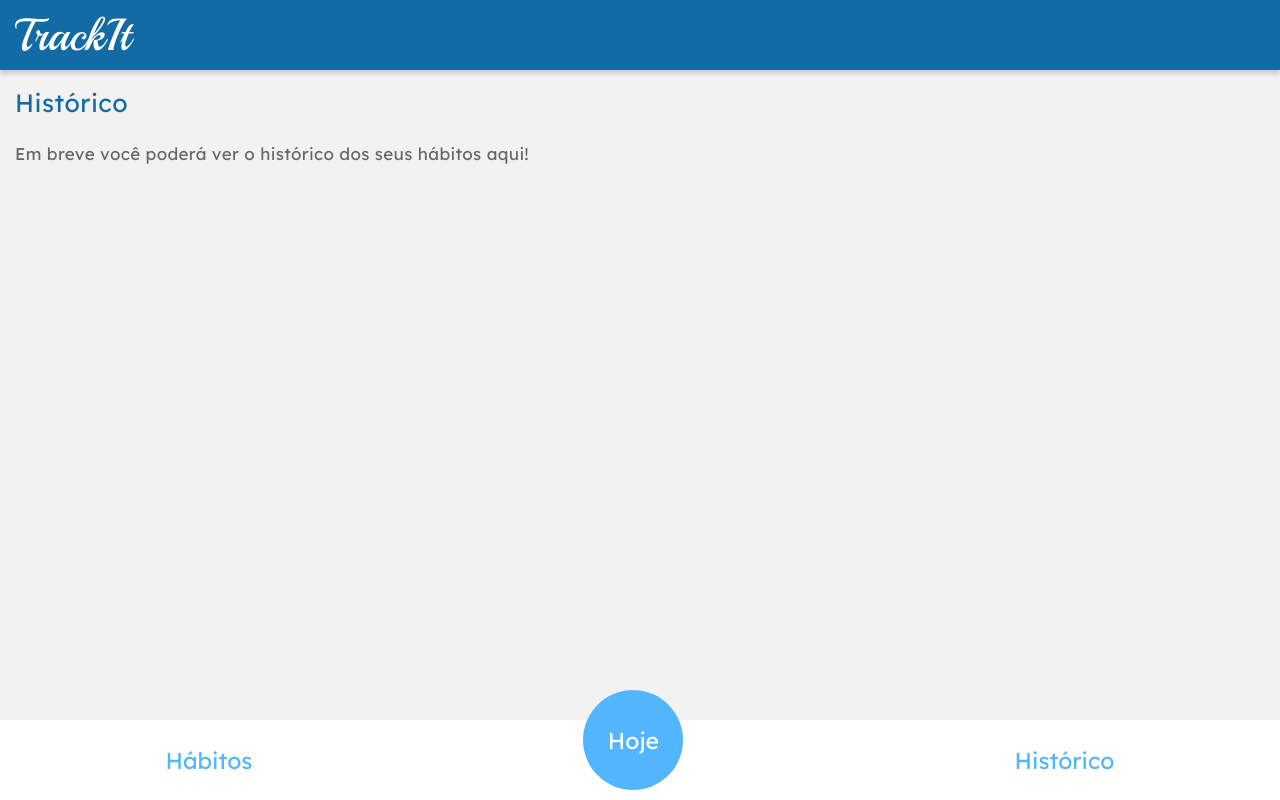
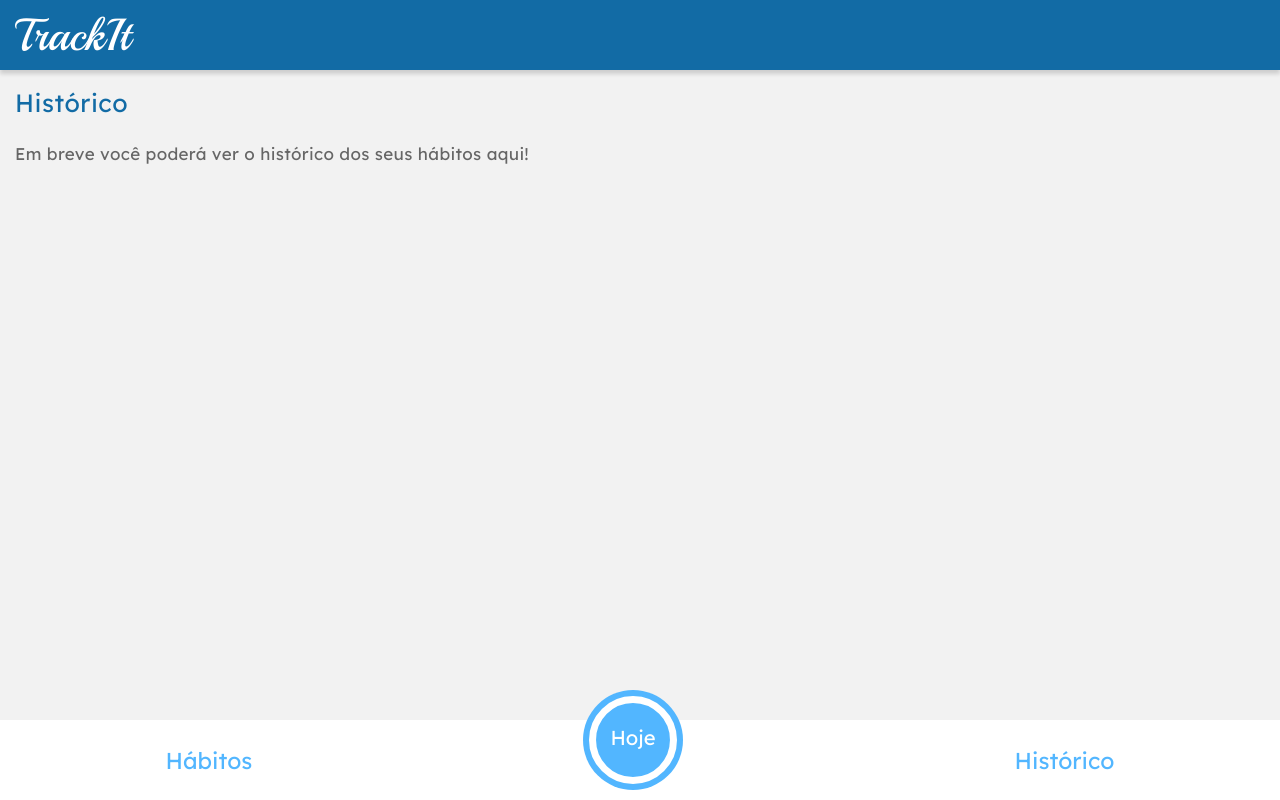
Before and after one commit to lfelipelizeu/TrackIt, a React (Create React App) app: page /historico in a window 1280 px wide. Built offline with nearby package versions, Linux system fonts and the light colour scheme.

Commit message:
Created a nebar in the footer that indicates the progress of done today habits.

```diff
--- a/package.json
+++ b/package.json
@@ -9,6 +9,7 @@
     "axios": "^0.21.4",
     "dayjs": "^1.10.7",
     "react": "^17.0.2",
+    "react-circular-progressbar": "^2.0.4",
     "react-dom": "^17.0.2",
     "react-loader-spinner": "^4.0.0",
     "react-router-dom": "^5.3.0",
--- a/src/components/Footer.js
+++ b/src/components/Footer.js
@@ -1,14 +1,41 @@
 import styled from "styled-components";
 import { Link } from 'react-router-dom';
+import { useContext } from 'react';
+import TodayHabitsListContext from '../contexts/TodayHabitsListContext.js';
+import { CircularProgressbar } from 'react-circular-progressbar';
+import 'react-circular-progressbar/dist/styles.css';
 
 export default function Footer () {
+    const { todayHabitsList } = useContext(TodayHabitsListContext);
+    const habitsDone = todayHabitsList.filter((todayHabit) => todayHabit.done);
+
     return (
         <Bottom>
             <Link to="/habitos">
                 Hábitos
             </Link>
             <Link to="/hoje">
-                <CircularButton>Hoje</CircularButton>
+                <CircularButton>
+                    <CircularProgressbar
+                        value={habitsDone.length/todayHabitsList.length}
+                        maxValue={1}
+                        text={`Hoje`}
+                        styles={{
+                            trail: {
+                                stroke: 'transparent',
+                            },
+
+                            path: {
+                                stroke: '#ffffff',
+                            },
+
+                            text: {
+                                fontSize: '23px',
+                                fill: '#ffffff',
+                            }
+                        }}
+                    />
+                </CircularButton>
             </Link>
             <Link to="/historico">
                 Histórico
@@ -42,7 +69,5 @@ const CircularButton = styled.button`
     border-radius: 50%;
     border: none;
     background-color: #52b6ff;
-    color: #ffffff;
-    font-size: 23px;
     margin-bottom: 40px;
 `;
```
Also changed, not shown: 1 other file (tests, documents, lock files or other folders).
